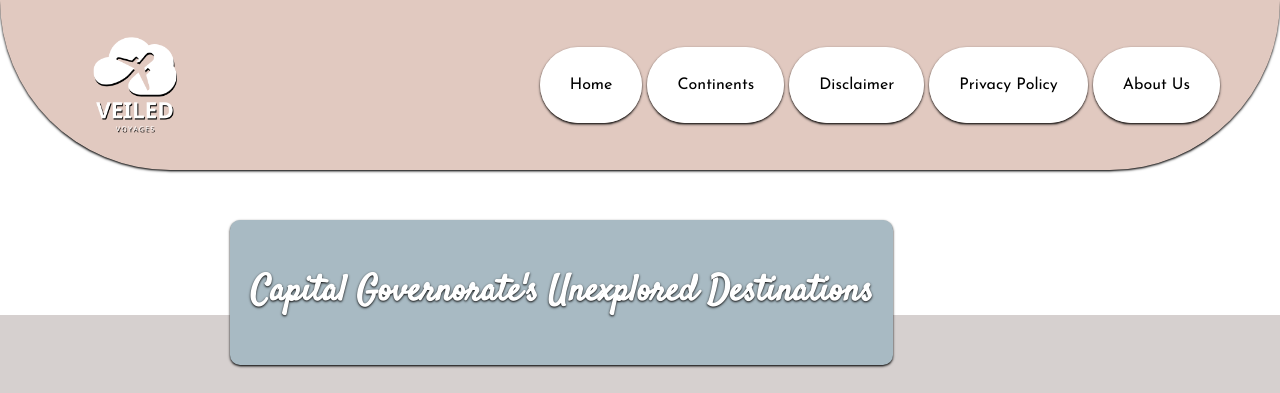
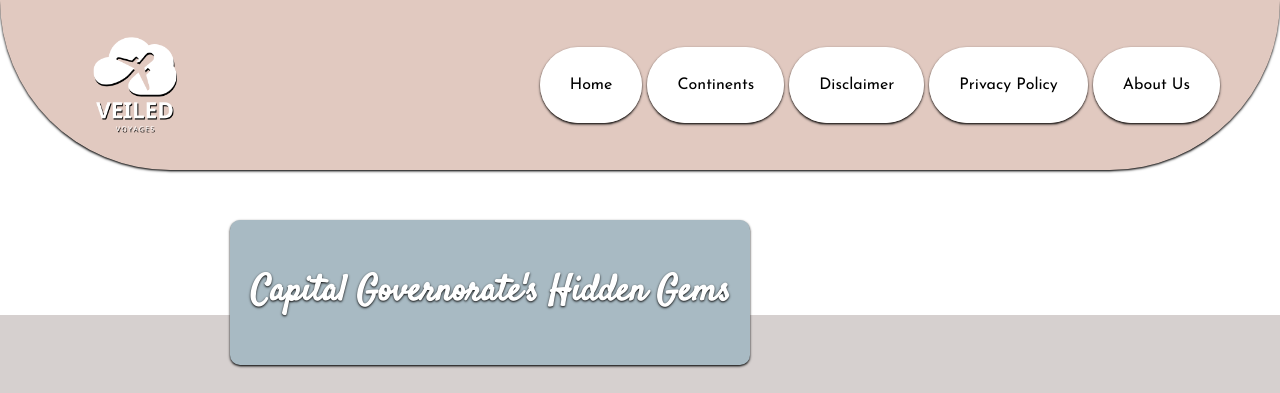
Before and after one commit to ashneeeet/CAPITAL-GOV-BAHRAIN, a plain HTML site: page index.html in a window 1280 px wide. Shown: the top 393 px of the page. Drawn offline with nearby package versions, Linux system fonts and the light colour scheme.

Commit message:
Update index.html

```diff
--- a/index.html
+++ b/index.html
@@ -38,7 +38,7 @@
     <!-- Unexplored Destination Block Starts -->
     <div class="unexp">
 
-        <p><b>Capital Governorate's Unexplored Destinations</b></p>
+        <p><b>Capital Governorate's Hidden Gems</b></p>
 
      </div>
 
```
